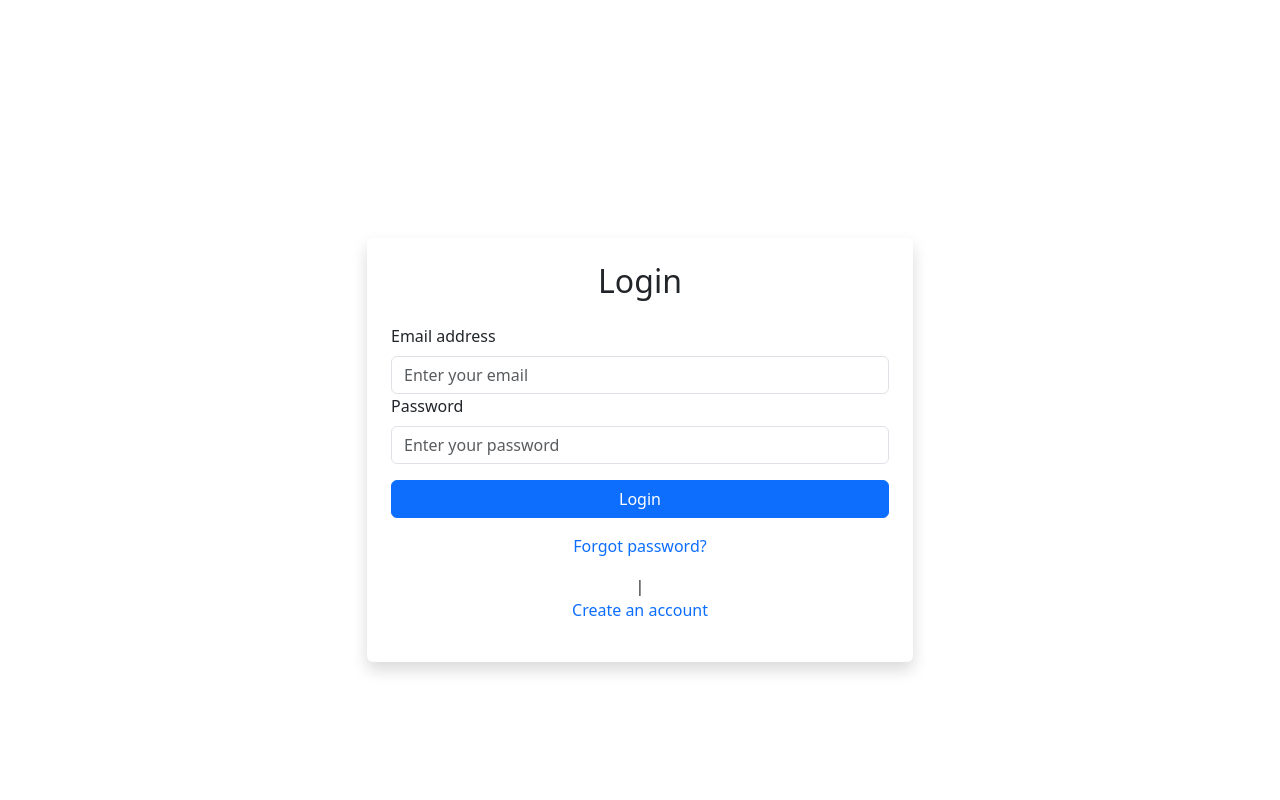
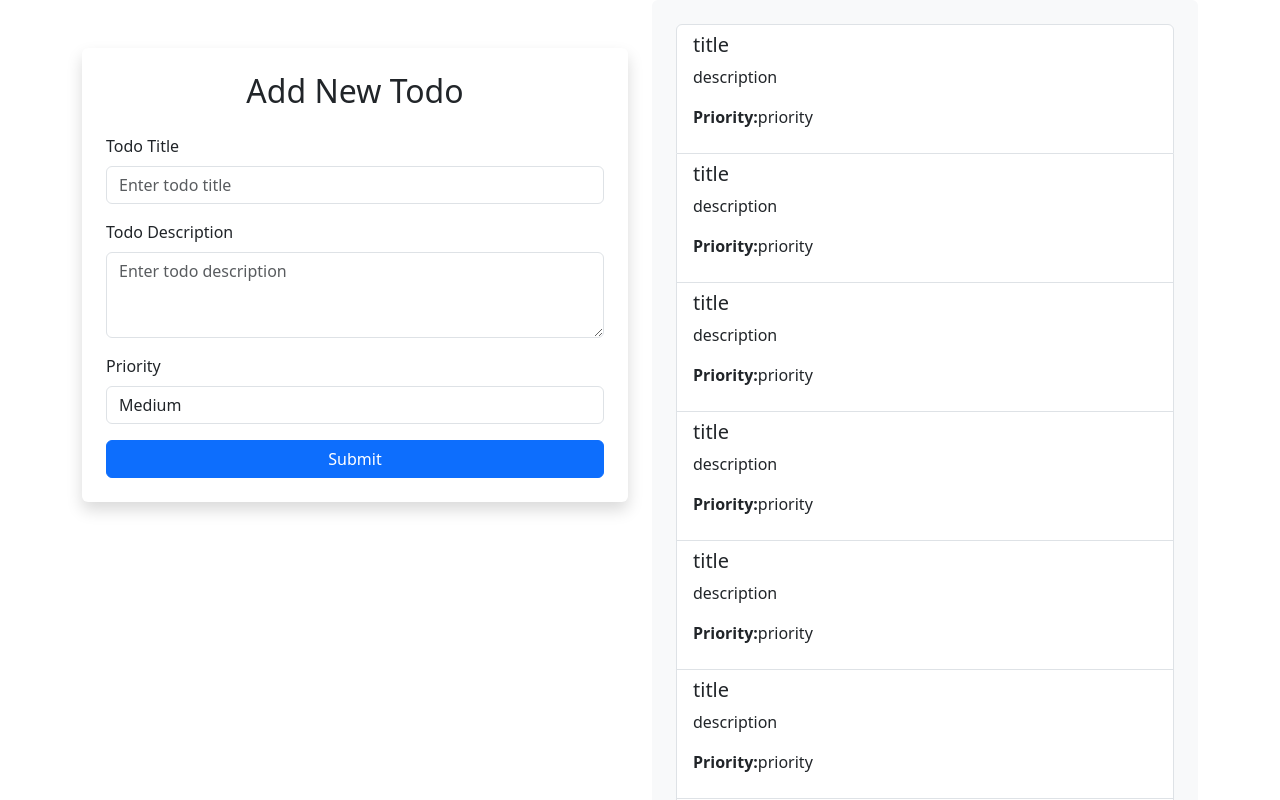
Before and after one commit to RijoKsd/Todo-App-Mern, a React (Vite) app in the folder client/: page /todo in a window 1280 px wide. Shown: the top 800 px of the page. Built offline with nearby package versions, Linux system fonts and the light colour scheme.

Commit message:
Add new files and update existing files - Add TodoForm and TodoList components - Update App.jsx, HomePage.jsx, and TodoApp.jsx - Move LoginForm, RegisterForm, and ForgetPasswordForm to Auth folder - Move TodoForm and TodoList to Todo folder

```diff
--- a/client/src/App.jsx
+++ b/client/src/App.jsx
@@ -1,15 +1,15 @@
-import TodoApp from "./TodoApp"
-import LoginPage from "./component/LoginForm"
+import TodoApp from  "./pages/TodoApp"
+
 
 
 const App = () => {
   return (
     <div>
       {/* <TodoApp /> */}
-      <LoginPage />
+      {/* <LoginPage /> */}
+      <TodoApp />
+    </div>
+  );
+};
 
-    </div>
-  )
-}
-
-export default App
+export default App;
--- a/client/src/TodoApp.jsx
+++ /dev/null
@@ -1,13 +0,0 @@
- import HomePage from "./pages/HomePage"
-
-
-const TodoApp = () => {
-  return (
-    <div>
-         <HomePage />
-
-    </div>
-  )
-}
-
-export default TodoApp
--- a/client/src/component/AboutContent.jsx
+++ b/client/src/component/AboutContent.jsx
@@ -3,7 +3,7 @@ import "../styles.css";
 
 const AboutContent = () => {
   return (
-    <Container className="about-content p-4 bg-light rounded">
+    <Container className="about-content0">
       <Row>
         <Col>
           <h2 className="text-primary mb-4">Welcome to My To-Do App</h2>
--- a/client/src/component/ForgetPasswordForm.jsx
+++ b/client/src/component/Auth/ForgetPasswordForm.jsx
@@ -1,4 +1,4 @@
-import React, { useState } from "react";
+import { useState } from "react";
 import { Form, Button } from "react-bootstrap";
 
 const ForgotPasswordForm = () => {
--- a/client/src/component/LoginForm.jsx
+++ b/client/src/component/Auth/LoginForm.jsx
@@ -1,6 +1,6 @@
 import { useState } from "react";
 import { Container, Row, Col, Form, Button, Alert } from "react-bootstrap";
-import ForgotPasswordForm from "./ForgetPasswordForm"; // Import ForgotPasswordForm component
+import ForgotPasswordForm from  "./ForgetPasswordForm" // Import ForgotPasswordForm component
 // import OTPVerification from "./OTPVerification"; // Import OTPVerification component
 
 const LoginPage = () => {
@@ -85,8 +85,8 @@ const LoginPage = () => {
             )}
 
             <div className="mt-3 text-center">
-              {!showForgotPassword ? (
-                <>
+                {
+                    !showForgotPassword ? (
                         <p
                         className="text-primary"
                         onClick={handleForgotPassword}
@@ -94,10 +94,19 @@ const LoginPage = () => {
                         >
                         Forgot password?
                         </p>
+                    ) : (
+                        <p
+                        className="text-primary"
+                        onClick={() => setShowForgotPassword(false)}
+                        style={{ cursor: "pointer" }}
+                        >
+                        Back to login
+                        </p>
+                    )
+                }
+
+
               <span> | </span>
-                </>
-              ) : null}
-
               <p className="text-primary ml-3">Create an account</p>
             </div>
           </div>
--- /dev/null
+++ b/client/src/component/Todo/TodoForm.jsx
@@ -0,0 +1,88 @@
+import React, { useState } from "react";
+import { Form, Button, Container, Row, Col } from "react-bootstrap";
+
+const TodoForm = () => {
+  const [formData, setFormData] = useState({
+    title: "",
+    description: "",
+    priority: "medium",
+  });
+
+  const handleInputChange = (e) => {
+    const { name, value } = e.target;
+    setFormData({
+      ...formData,
+      [name]: value,
+    });
+  };
+
+  const handleSubmit = (e) => {
+    e.preventDefault();
+    // Handle form submission logic here, e.g., send data to backend or store in state
+    console.log(formData);
+    // Reset form fields
+    setFormData({
+      title: "",
+      description: "",
+      priority: "medium",
+    });
+  };
+
+  return (
+    <Container className="form-container p-4 bg-white rounded shadow mb-2 mt-5 ">
+      <h2 className="mb-4 text-center">Add New Todo</h2>
+      <Row>
+        <Col>
+          <Form onSubmit={handleSubmit}>
+            <Form.Group controlId="todoTitle">
+              <Form.Label>Todo Title</Form.Label>
+              <Form.Control
+                type="text"
+                name="title"
+                placeholder="Enter todo title"
+                value={formData.title}
+                onChange={handleInputChange}
+                required // Example of adding HTML attributes directly
+                className="mb-3" // Bootstrap class for margin bottom
+              />
+            </Form.Group>
+
+            <Form.Group controlId="todoDescription">
+              <Form.Label>Todo Description</Form.Label>
+              <Form.Control
+                as="textarea"
+                rows={3}
+                name="description"
+                placeholder="Enter todo description"
+                value={formData.description}
+                onChange={handleInputChange}
+                className="mb-3" // Bootstrap class for margin bottom
+              />
+            </Form.Group>
+
+            <Form.Group controlId="todoPriority">
+              <Form.Label>Priority</Form.Label>
+              <Form.Control
+                as="select"
+                name="priority"
+                value={formData.priority}
+                onChange={handleInputChange}
+                className="mb-3" // Bootstrap class for margin bottom
+              >
+                <option value="high">High</option>
+                <option value="medium">Medium</option>
+                <option value="low">Low</option>
+              </Form.Control>
+            </Form.Group>
+
+            <Button variant="primary" type="submit" block className="w-100">
+              Submit
+            </Button>
+          </Form>
+        </Col>
+      </Row>
+    </Container>
+  );
+};
+
+export default TodoForm;
--- /dev/null
+++ b/client/src/component/Todo/TodoList.jsx
@@ -0,0 +1,71 @@
+import React from "react";
+import { ListGroup } from "react-bootstrap";
+
+const TodoList = ({ todos }) => {
+  return (
+    <ListGroup className=" p-4 bg-light rounded">
+      {/* {todos.map((todo, index) => (
+        <ListGroup.Item key={index}>
+          <h5>{todo.title}</h5>
+          <p>{todo.description}</p>
+          <p>
+            <strong>Priority:</strong> {todo.priority}
+          </p>
+        </ListGroup.Item>
+      ))} */}
+
+      <ListGroup.Item>
+        <h5> title</h5>
+        <p>description</p>
+        <p>
+          <strong>Priority:</strong>priority
+        </p>
+      </ListGroup.Item>
+
+      <ListGroup.Item>
+        <h5> title</h5>
+        <p>description</p>
+        <p>
+          <strong>Priority:</strong>priority
+        </p>
+      </ListGroup.Item>
+      <ListGroup.Item>
+        <h5> title</h5>
+        <p>description</p>
+        <p>
+          <strong>Priority:</strong>priority
+        </p>
+      </ListGroup.Item>
+      <ListGroup.Item>
+        <h5> title</h5>
+        <p>description</p>
+        <p>
+          <strong>Priority:</strong>priority
+        </p>
+      </ListGroup.Item>
+      <ListGroup.Item>
+        <h5> title</h5>
+        <p>description</p>
+        <p>
+          <strong>Priority:</strong>priority
+        </p>
+      </ListGroup.Item>
+      <ListGroup.Item>
+        <h5> title</h5>
+        <p>description</p>
+        <p>
+          <strong>Priority:</strong>priority
+        </p>
+      </ListGroup.Item>
+      <ListGroup.Item>
+        <h5> title</h5>
+        <p>description</p>
+        <p>
+          <strong>Priority:</strong>priority
+        </p>
+      </ListGroup.Item>
+    </ListGroup>
+  );
+};
+
+export default TodoList;
--- a/client/src/pages/HomePage.jsx
+++ b/client/src/pages/HomePage.jsx
@@ -1,10 +1,10 @@
 import { Container, Row, Col } from "react-bootstrap";
 import AboutContent from "../component/AboutContent";
-import RegisterForm from "../component/RegisterForm";
+import RegisterForm from "../component/Auth/RegisterForm";
 
 const HomePage = () => {
   return (
-    <div className=" ">
+    <div >
       <Container>
         <Row>
           <Col md={6}>
--- /dev/null
+++ b/client/src/pages/TodoApp.jsx
@@ -0,0 +1,27 @@
+import React, { useState } from "react";
+import { Container, Row, Col } from "react-bootstrap";
+import TodoForm from "../component/Todo/TodoForm";
+import TodoList from "../component/Todo/TodoList";
+
+const TodoApp = () => {
+  const [todos, setTodos] = useState([]);
+
+  const addTodo = (todo) => {
+    setTodos([...todos, todo]);
+  };
+
+  return (
+    <Container >
+      <Row>
+        <Col md={6}>
+          <TodoForm addTodo={addTodo} />
+        </Col>
+        <Col md={6}>
+          <TodoList todos={todos} />
+        </Col>
+      </Row>
+    </Container>
+  );
+};
+
+export default TodoApp;
--- /dev/null
+++ b/package.json
@@ -0,0 +1,5 @@
+{
+  "dependencies": {
+    "react-router-dom": "^6.24.0"
+  }
+}
```
Also changed, not shown: client/src/component/Auth/RegisterForm.jsx (renamed from client/src/component/RegisterForm.jsx), 1 other file (tests, documents, lock files or other folders). Lines whose indentation alone changed are shown as unchanged.
